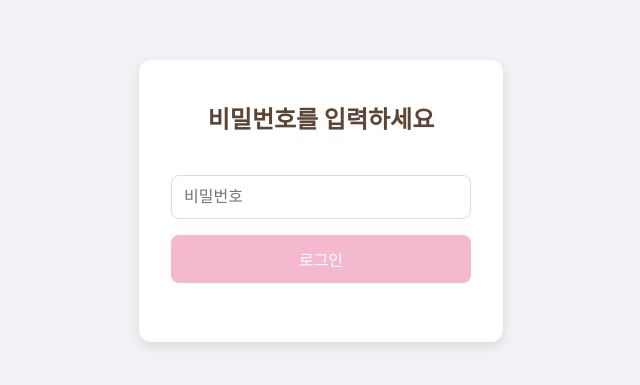
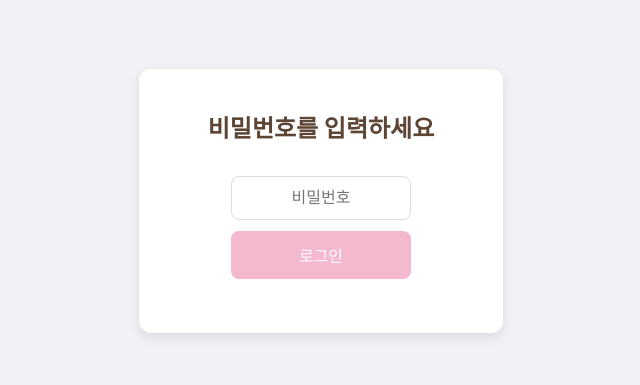
Before and after one commit to jinaberry2/jinaberry2.github.io, a website: page index.html in a window 1280 px wide. Shown: the part 199-584 px from the top of the page, without its empty margins (319-959 px from the left). Drawn offline with Linux system fonts and the light colour scheme.

Commit message:
Update index.html

```diff
--- a/index.html
+++ b/index.html
@@ -28,21 +28,22 @@
         margin-top: 0.5rem;
         font-size: 1.5rem;
         /* ✅ 제목 아래 간격을 넓힙니다. */
-        margin-bottom: 2.5rem;
+        margin-bottom: 2rem;
     }
     .password-input {
-        width: 100%;
+        width: 60%;
         padding: 0.75rem;
         /* ✅ 상하 마진을 조정하여 제목과의 간격을 맞춥니다. */
-        margin: 0 auto 1rem;
+        margin: 0 auto 0.7rem;
         border: 1px solid #ddd;
         border-radius: 8px;
         box-sizing: border-box;
         font-size: 1rem;
         display: block;
+        text-align: center;
     }
     .login-btn {
-        width: 100%;
+        width: 60%;
         padding: 0.75rem;
         background-color: #f4b8cf;
         color: white;
@@ -50,7 +51,7 @@
         border-radius: 8px;
         font-size: 1rem;
         cursor: pointer;
-        margin-bottom: -0.5rem;
+        margin-bottom: -1rem;
     }
     .error-message {
         color: #e63e6d;
```
